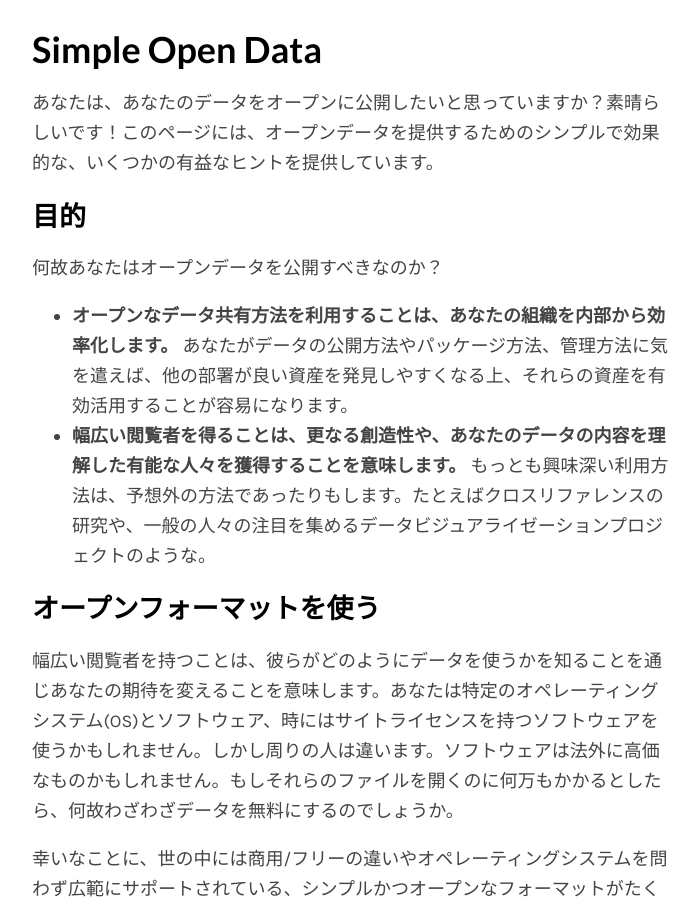
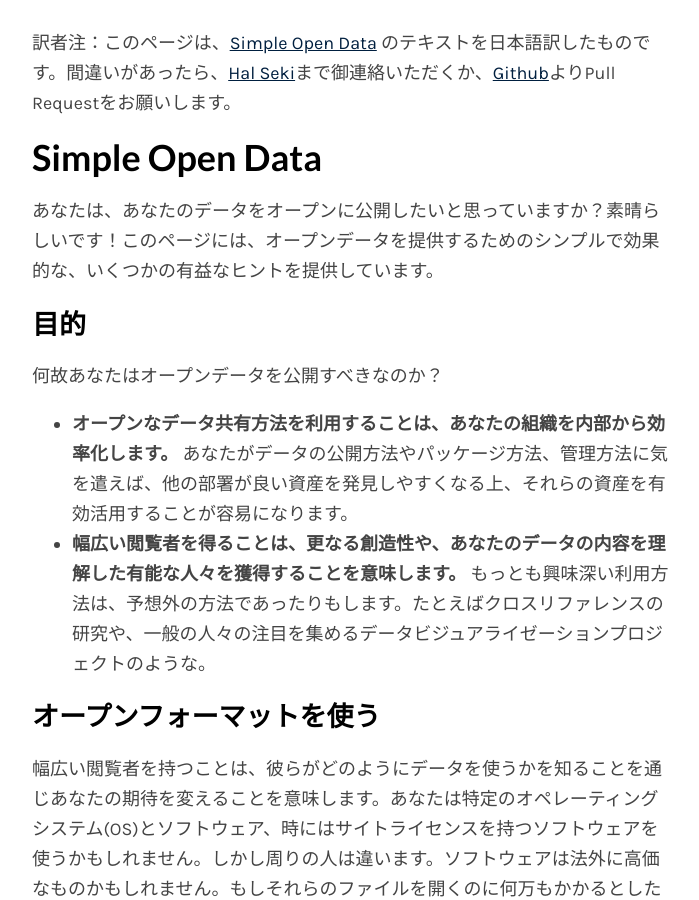
Before and after one commit to tmcw/simpleopendata, a Jekyll site: the page built from index.ja.md, in a window 1280 px wide and 900 px high. Shown: the whole window, without its empty margins (288-987 px from the left). Built offline with Jekyll 4.4.1, drawn with Linux system fonts in a browser that asks for light colours; Markdown is read by kramdown in place of the engine named in the settings.

Commit message:
added remarks

```diff
--- a/index.ja.md
+++ b/index.ja.md
@@ -1,6 +1,8 @@
 ---
 layout: default
 ---
+
+訳者注：このページは、[Simple Open Data](http://simpleopendata.com) のテキストを日本語訳したものです。間違いがあったら、[Hal Seki](http://twitter.com/hal_sk/)まで御連絡いただくか、[Github](https://github.com/codeforjapan/simpleopendata)よりPull Requestをお願いします。
 
 # Simple Open Data
 
```
